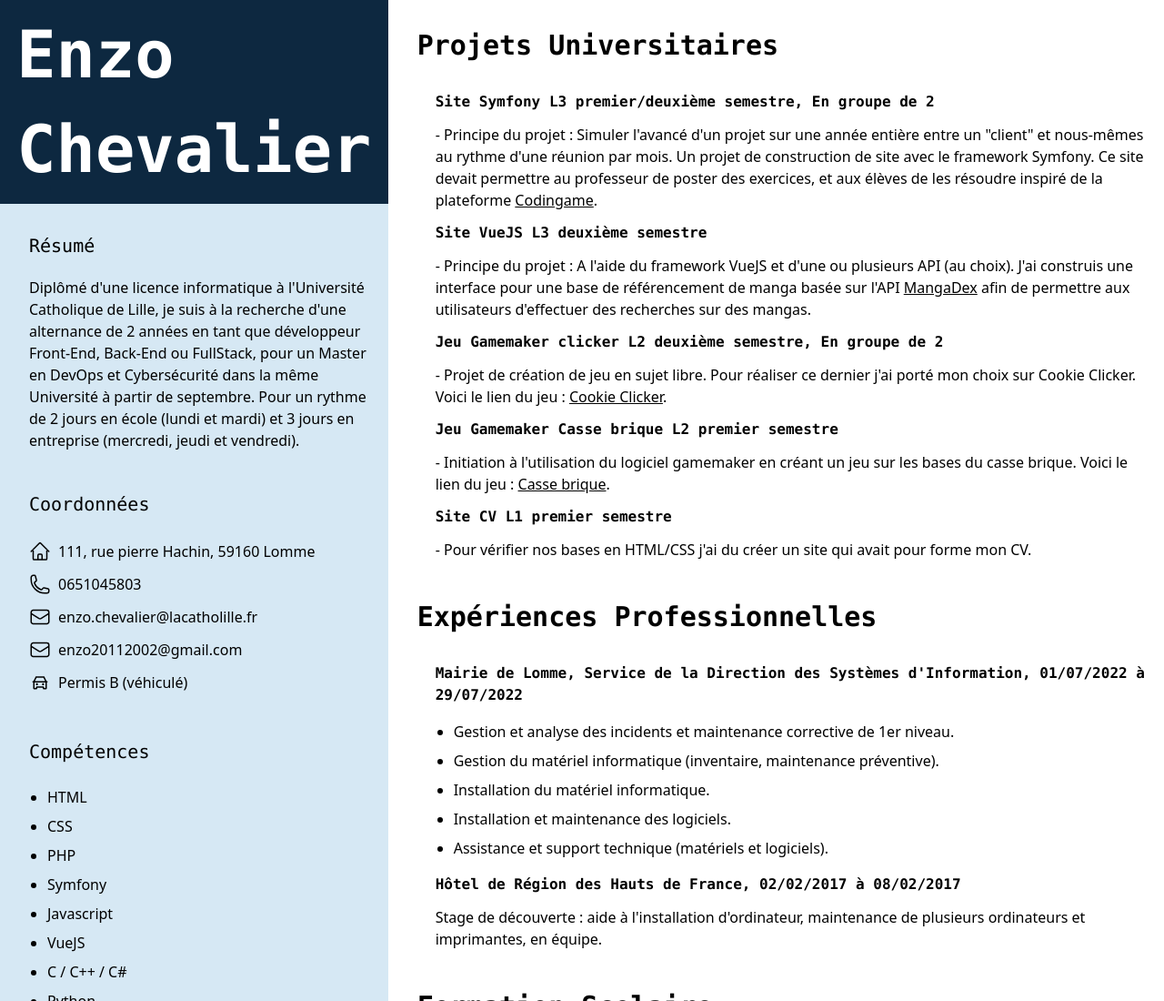
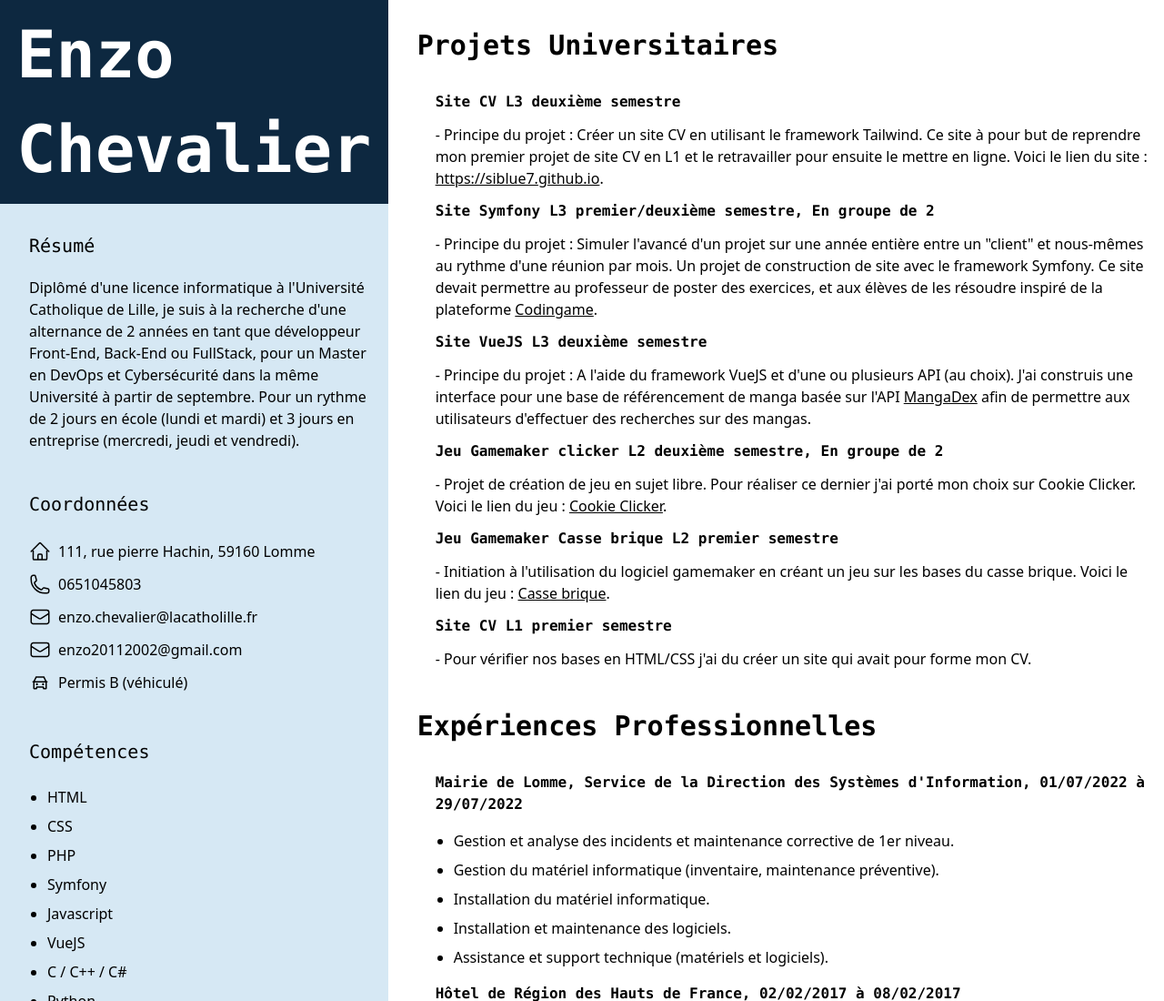
Before and after one commit to SiBlue7/siblue7.github.io, a website: page index.html in a window 1280 px wide. Shown: the top 1100 px of the page at 91% size. Drawn offline with Linux system fonts and the light colour scheme.

Commit message:
Ajout de mon site CV en expériences

```diff
--- a/index.html
+++ b/index.html
@@ -83,6 +83,12 @@
     <div class="right-app w-full bg-white print:w-full">
       <section class="university-projects p-3">
         <h1 class="unviversity-projects-title font-mono m-5 text-3xl font-semibold flex justify-center xl:justify-start print:text-base print:justify-start print:m-3">Projets Universitaires</h1>
+        <article class="Projet-Perso-CV-L3 pl-5">
+          <h3 class="font-mono font-semibold ml-5 pb-3 pt-3 print:text-sm">Site CV L3 deuxième semestre</h3>
+          <p class="ml-5 print:text-xs">
+            - Principe du projet : Créer un site CV en utilisant le framework Tailwind. Ce site à pour but de reprendre mon premier projet de site CV en L1 et le retravailler pour ensuite le mettre en ligne. Voici le lien du site : <a href="https://siblue7.github.io" class="underline" target="_blank">https://siblue7.github.io</a>.
+          </p>
+        </article>
         <article class="Projet-Pro-L3 pl-5">
           <h3 class="font-mono font-semibold ml-5 pb-3 pt-3 print:text-sm">Site Symfony L3 premier/deuxième semestre, En groupe de 2</h3>
           <p class="ml-5 print:text-xs">
@@ -111,7 +117,7 @@
             - Initiation à l'utilisation du logiciel gamemaker en créant un jeu sur les bases du casse brique. Voici le lien du jeu : <a href="https://gx.games/games/nz76t9/breakout-projet/tracks/ba6c275c-bb7c-4f57-a376-a29de3e74238" class="underline" target="_blank">Casse brique</a>.
           </p>
         </article>
-        <article class="Projet-CV-L1 pl-5">
+        <article class="Projet-CV-L1 pl-5 print:hidden">
           <h3 class="font-mono font-semibold ml-5 pb-3 pt-3 print:text-sm">Site CV L1 premier semestre</h3>
           <p class="ml-5 print:text-xs">
             - Pour vérifier nos bases en HTML/CSS j'ai du créer un site qui avait pour forme mon CV.
@@ -119,7 +125,7 @@
         </article>
       </section>
       <section class="work-experience p-3">
-        <h1 class="work-experience-title font-mono m-5 text-3xl font-semibold flex justify-center xl:justify-start print:text-base print:justify-start print:m-3">Expériences Professionnelles</h1>
+        <h1 class="work-experience-title font-mono m-5 text-3xl font-semibold flex justify-center xl:justify-start print:text-base print:justify-start print:m-2">Expériences Professionnelles</h1>
         <article class="Work-DSI-L2 pl-5">
           <h3 class="font-mono font-semibold ml-5 pb-3 pt-3 print:text-sm">Mairie de Lomme, Service de la Direction des Systèmes d'Information, 01/07/2022 à 29/07/2022</h3>
           <ul class="ml-5 list-disc print:text-xs">
@@ -139,7 +145,7 @@
         </article>
       </section>
       <section class="school p-3">
-        <h1 class="school-title font-mono m-5 text-3xl font-semibold flex justify-center xl:justify-start print:text-base print:justify-start print:m-3">Formation Scolaire</h1>
+        <h1 class="school-title font-mono m-5 text-3xl font-semibold flex justify-center xl:justify-start print:text-base print:justify-start print:m-2">Formation Scolaire</h1>
         <article class="school-EDN pl-5">
           <h3 class="font-mono font-semibold ml-5 pb-3 pt-3 print:text-sm">Université Catholique de Lille, Ecole du Numérique 2020-2023</h3>
           <p class="ml-5 print:text-xs">Licence 3 Sciences du Numérique</p>
```
Also changed, not shown: dist/output.css.
